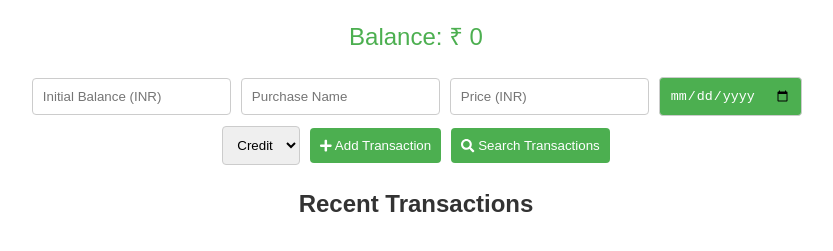
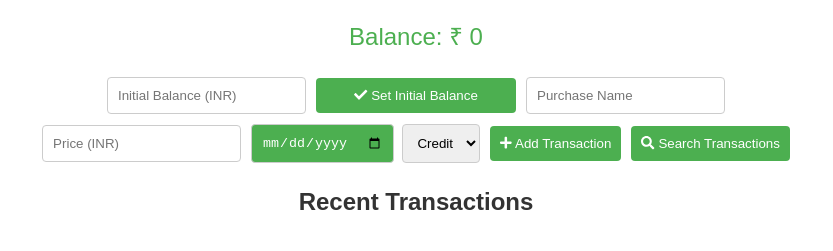
Before and after one commit to Rohang2004/Money-Track, a plain HTML site: page index.html in a window 1280 px wide. Shown: the part 101-352 px from the top of the page, without its empty margins (224-1057 px from the left). Drawn offline with Linux system fonts and the light colour scheme.

Commit message:
Update index.html

```diff
--- a/index.html
+++ b/index.html
@@ -210,6 +210,7 @@
         <div class="balance">Balance: ₹ <span id="balance">0</span></div>
         <div class="form">
             <div><input type="number" id="initialBalance" placeholder="Initial Balance (INR)"></div>
+            <button onclick="setInitialBalance()"><i class="fas fa-check"></i> Set Initial Balance</button>
             <div><input type="text" id="purchaseName" placeholder="Purchase Name"></div>
             <div><input type="number" id="price" placeholder="Price (INR)"></div>
             <div class="calendar-container">
```
